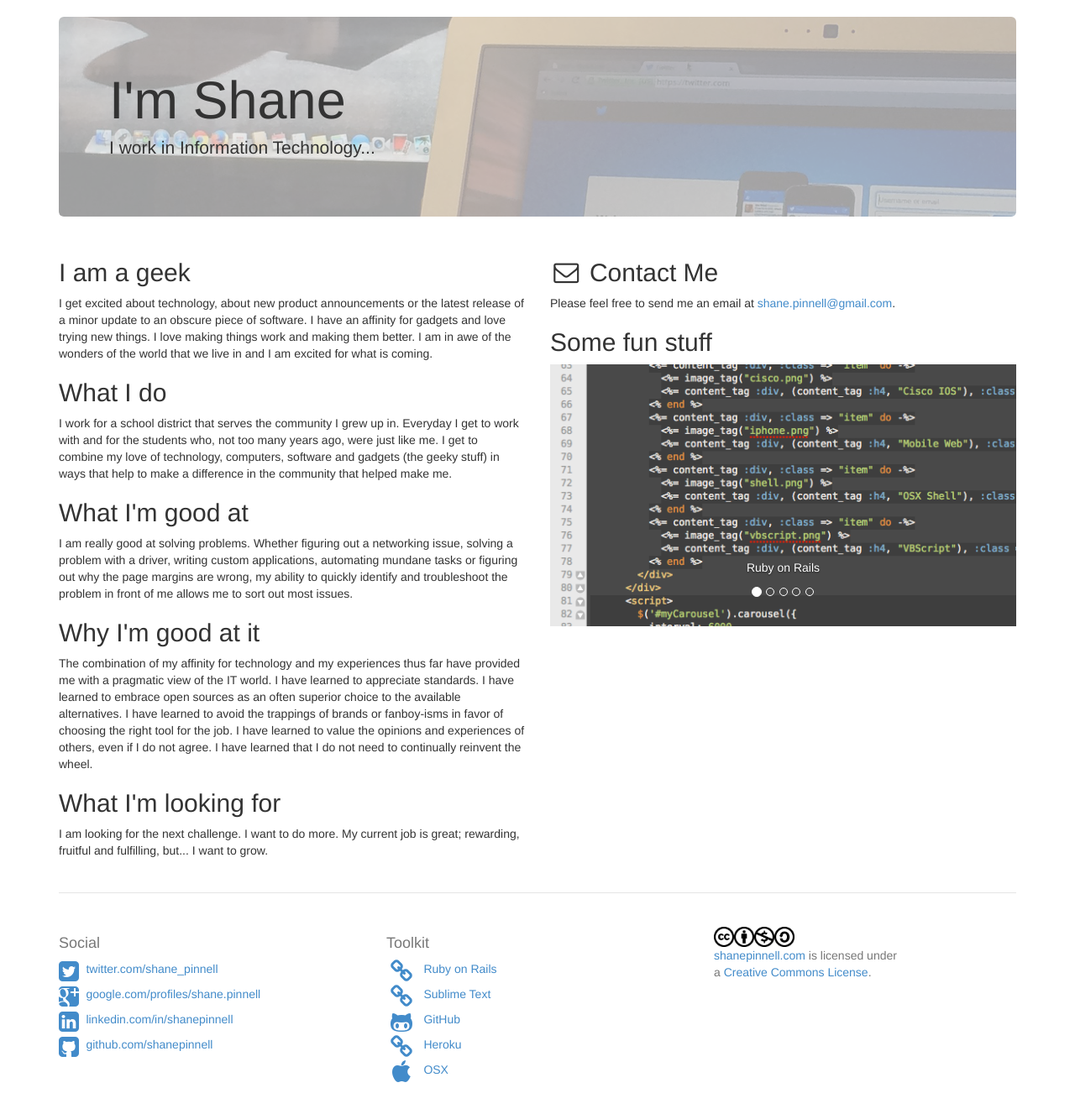
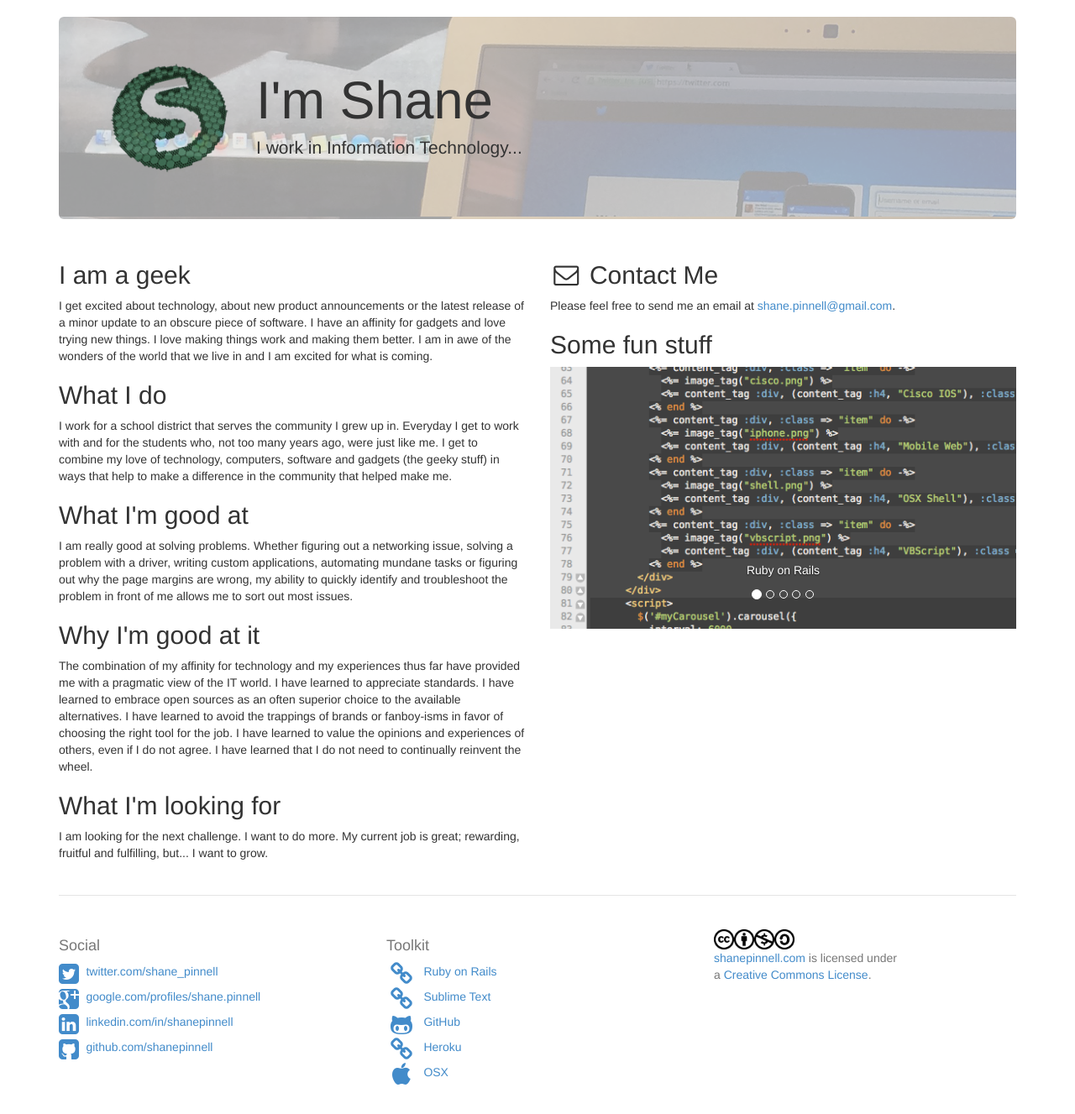
Before and after one commit to shanepinnell/shanepinnell.github.io, a Jekyll site: the page built from index.html, in a window 1280 px wide. Shown: the whole page at 84% size. Built offline with Jekyll 4.4.1, drawn with Linux system fonts in a browser that asks for light colours.

Commit message:
Added favicon and logo

```diff
--- /dev/null
+++ b/_includes/header.html
@@ -0,0 +1,11 @@
+<div class="jumbotron">
+  <div class="row">
+    <div class="col-xs-2">
+      <img src="assets/images/hero-logo.png" class="img-responsive">
+    </div>
+    <div class="col-xs-10">
+      <h1>I'm Shane</h1>
+      <p class="lead">I work in Information Technology...</p>
+    </div>
+  </div>
+</div>
--- a/_layouts/default.html
+++ b/_layouts/default.html
@@ -10,7 +10,7 @@ title: Shane Pinnell
     <!-- Bootstrap -->
     <link href="assets/stylesheets/bootstrap.min.css" rel="stylesheet">
 
-  <link href="assets/stylesheets/font-awesome.min.css" rel="stylesheet">
+    <link href="assets/stylesheets/font-awesome.min.css" rel="stylesheet">
     <link href="assets/stylesheets/default.css" rel="stylesheet">
 
     <!-- HTML5 Shim and Respond.js IE8 support of HTML5 elements and media queries -->
@@ -19,10 +19,14 @@ title: Shane Pinnell
       <script src="https://oss.maxcdn.com/libs/html5shiv/3.7.0/html5shiv.js"></script>
       <script src="https://oss.maxcdn.com/libs/respond.js/1.3.0/respond.min.js"></script>
     <![endif]-->
+
+    <link rel="icon" href="assets/images/favicon.png" type="image/png">
+
   </head>
   <body style="padding-top:20px;">
 
     <div class="container">
+      {% include header.html %}
 
       {{ content }}
 
--- a/index.html
+++ b/index.html
@@ -2,11 +2,6 @@
 layout: default
 title: Shane Pinnell
 ---
-      <div class="jumbotron">
-        <h1>I'm Shane</h1>
-        <p class="lead">I work in Information Technology...</p>
-      </div>
-
 <div class="row marketing">
   <div class="col-lg-6">
     <h2>I am a geek</h2>
```
Also changed, not shown: assets/images/favicon.png (added), assets/images/hero-logo.png (added). Lines whose indentation alone changed are shown as unchanged.
